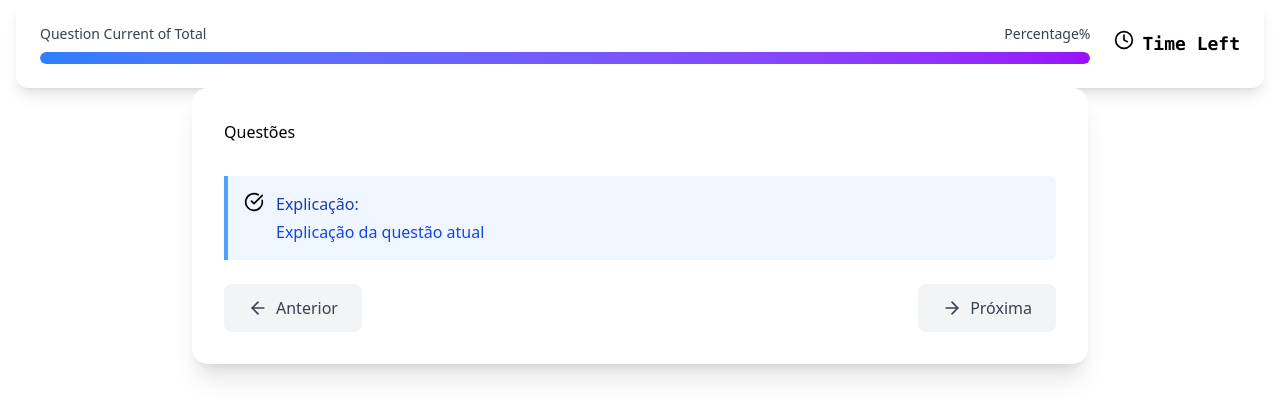
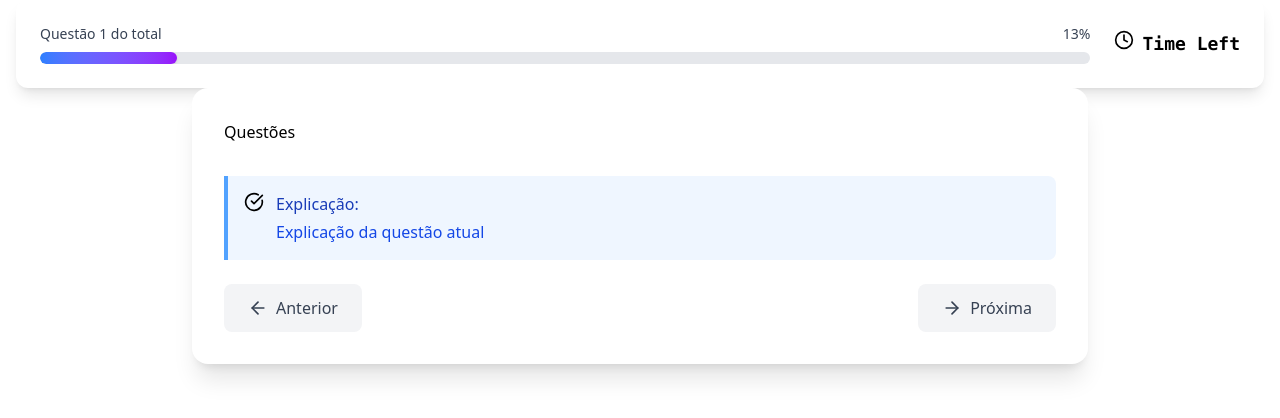
Before and after one commit to xiaoRuka/projetos, a React (Vite) app in the folder quizcopy/: page / in a window 1280 px wide. Both pictures are taken after a click on the button "Start Quiz". Shown: the top 418 px of the page. Built offline with nearby package versions, Linux system fonts and the light colour scheme.

Commit message:
feat: percentage
add things to show the percentage of the game

```diff
--- a/quizcopy/src/components/Progressbar.jsx
+++ b/quizcopy/src/components/Progressbar.jsx
@@ -1,17 +1,21 @@
 import React from "react";
 
-function ProgressBar() {
+function ProgressBar({ current, total, className = "" }) {
+  const percentage = Math.round((current / total) * 100);
   return (
-    <div className={`w-full`}>
+    <div className={`w-full${className}`}>
       <div className="flex justify-between items-center mb-2">
         <span className="text-sm font-medium text-gray-700">
-          Question Current of Total
+          Questão {current} do total
         </span>
-        <span className="text-sm font-medium text-gray-700">Percentage%</span>
+        <span className="text-sm font-medium text-gray-700">{percentage}%</span>
       </div>
       <div className="w-full bg-gray-200 rounded-full h-3 overflow-hidden">
         {/*ProgressBar*/}
-        <div className="bg-gradient-to-r from-blue-500 to-purple-600 h-full rounded-full transition-all duration-500 ease-in-out shadow-sm" />
+        <div
+          className="bg-gradient-to-r from-blue-500 to-purple-600 h-full rounded-full transition-all duration-500 ease-in-out shadow-sm"
+          style={{ width: `${percentage}%` }}
+        />
       </div>
     </div>
   );
```
